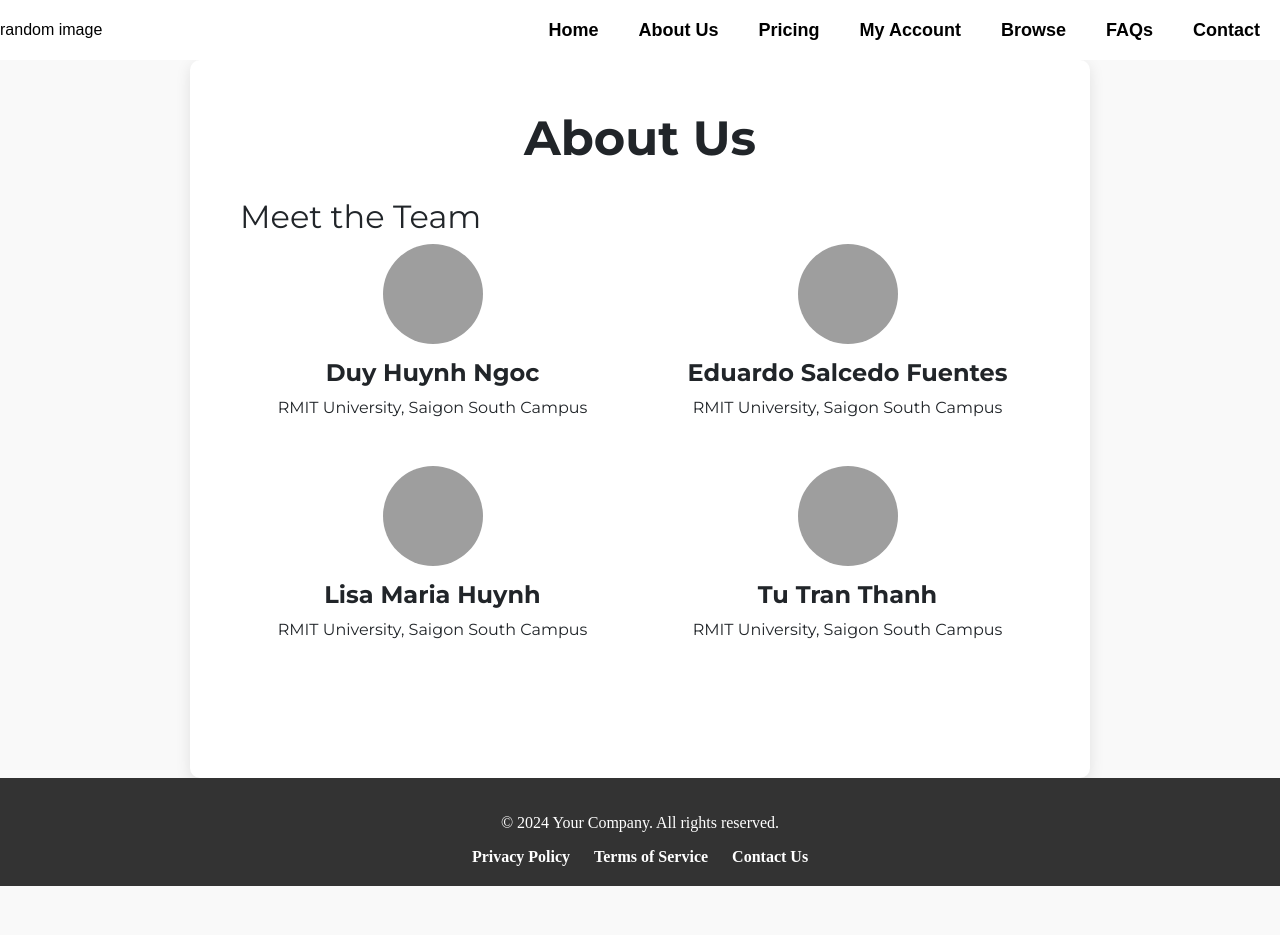
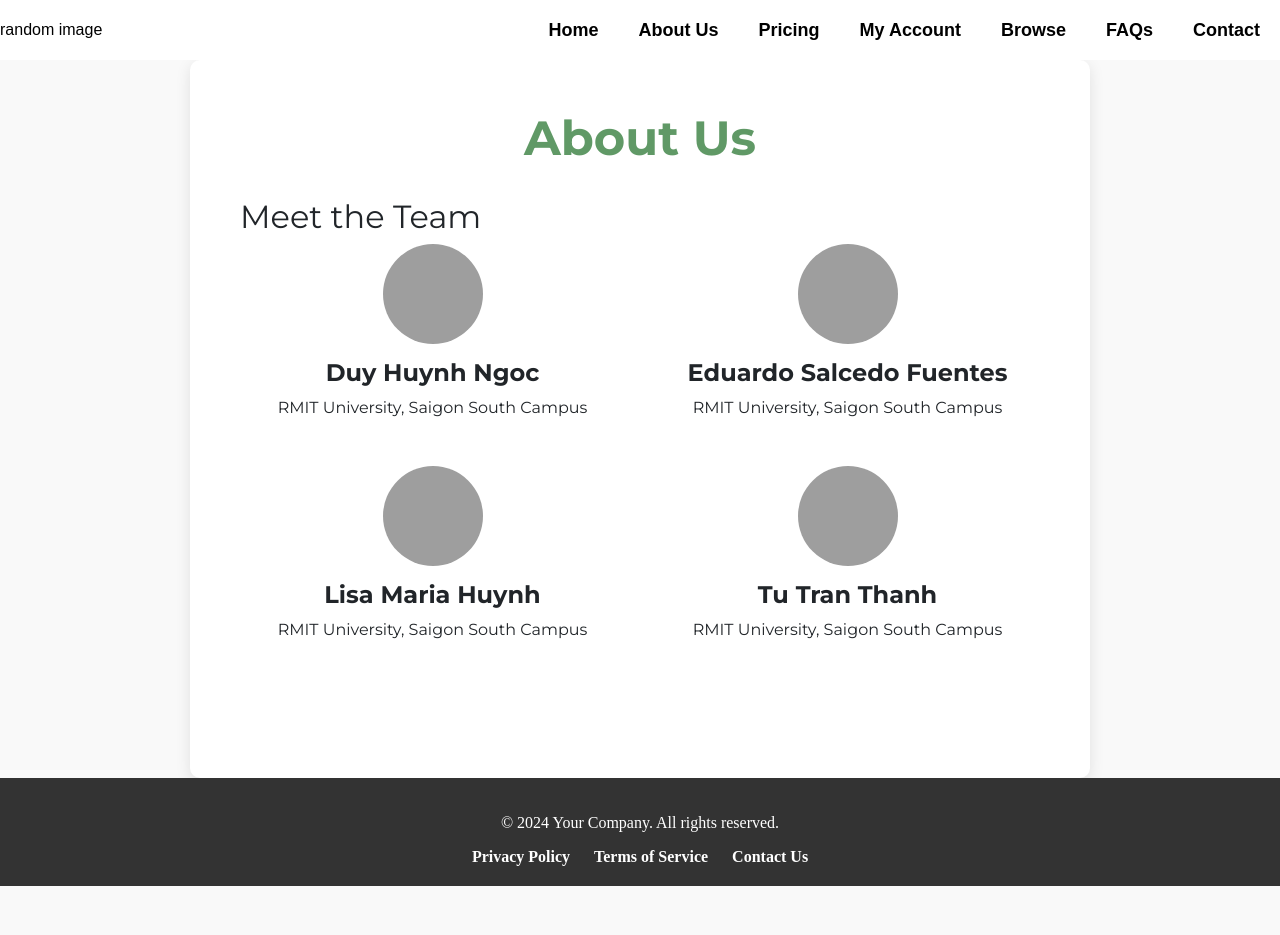
Before and after one commit to duyhnynh/COSC2430-ProjectGroup-8, a Flask app: page /about in a window 1280 px wide. Run offline with Flask 3, Linux system fonts and the light colour scheme; some libraries are stand-ins or nearby versions; grey boxes are pictures that could not be loaded.

Commit message:
add font

```diff
--- a/static/general.css
+++ b/static/general.css
@@ -1,5 +1,6 @@
 * {
   box-sizing: border-box;
+  font-family: "Montserrat", sans-serif;
 }
 body {
   padding-top: 60px;
@@ -76,3 +77,9 @@ body {
   width: 50px;
   border-radius: 50%;
 }
+
+h1 {
+  font-weight: 700;
+  font-size: 32px;
+  color: #609966;
+}
```
